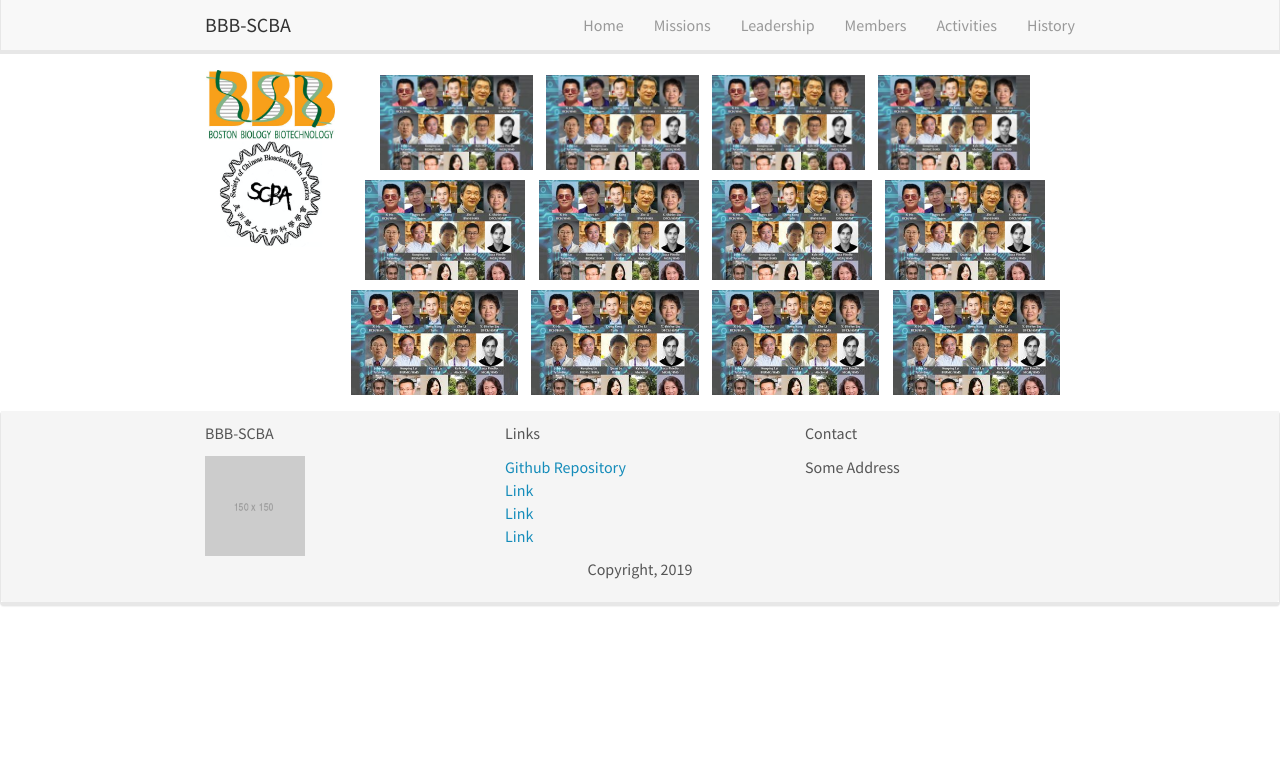
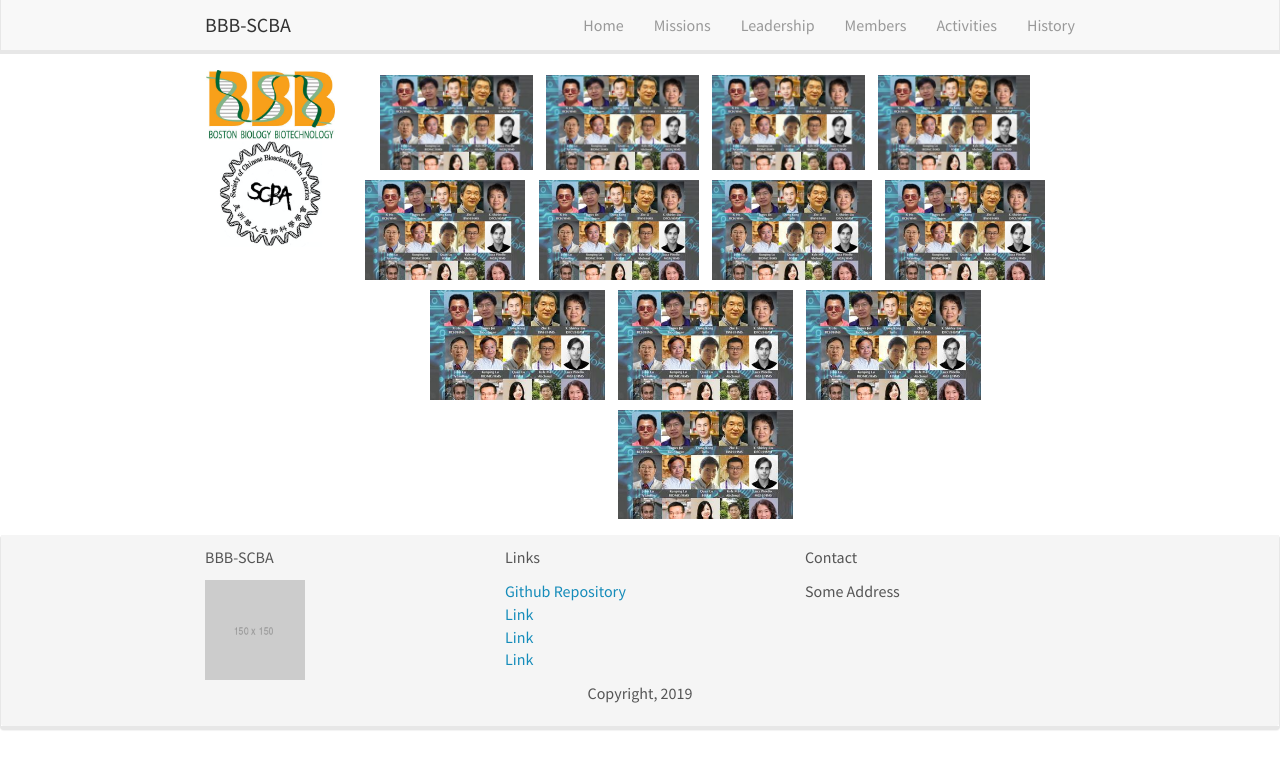
Before and after one commit to bbb-scba/bbb-scba.github.io, a Jekyll site: the page built from home.md, in a window 1280 px wide. Shown: the top 769 px of the page. Built offline with Jekyll 4.4.1, drawn with Linux system fonts in a browser that asks for light colours; nearby versions of some CDN libraries.

Commit message:
Update home.md

```diff
--- a/home.md
+++ b/home.md
@@ -27,10 +27,10 @@ permalink: /
 <img src="images/slider/flyer_v9.jpg" style="width:23%; height:23%; padding: 5px;">
 <img src="images/slider/flyer_v9.jpg" style="width:23%; height:23%; padding: 5px;">
 <img src="images/slider/flyer_v9.jpg" style="width:23%; height:23%; padding: 5px;">
-<img src="images/slider/flyer_v9.jpg" style="width:24%; height:24%; padding: 5px;">
-<img src="images/slider/flyer_v9.jpg" style="width:24%; height:24%; padding: 5px;">
-<img src="images/slider/flyer_v9.jpg" style="width:24%; height:24%; padding: 5px;">
-<img src="images/slider/flyer_v9.jpg" style="width:24%; height:24%; padding: 5px;">
+<img src="images/slider/flyer_v9.jpg" style="width:25%; height:25%; padding: 5px;">
+<img src="images/slider/flyer_v9.jpg" style="width:25%; height:25%; padding: 5px;">
+<img src="images/slider/flyer_v9.jpg" style="width:25%; height:25%; padding: 5px;">
+<img src="images/slider/flyer_v9.jpg" style="width:25%; height:25%; padding: 5px;">
 </p>
 
 </div>
```
